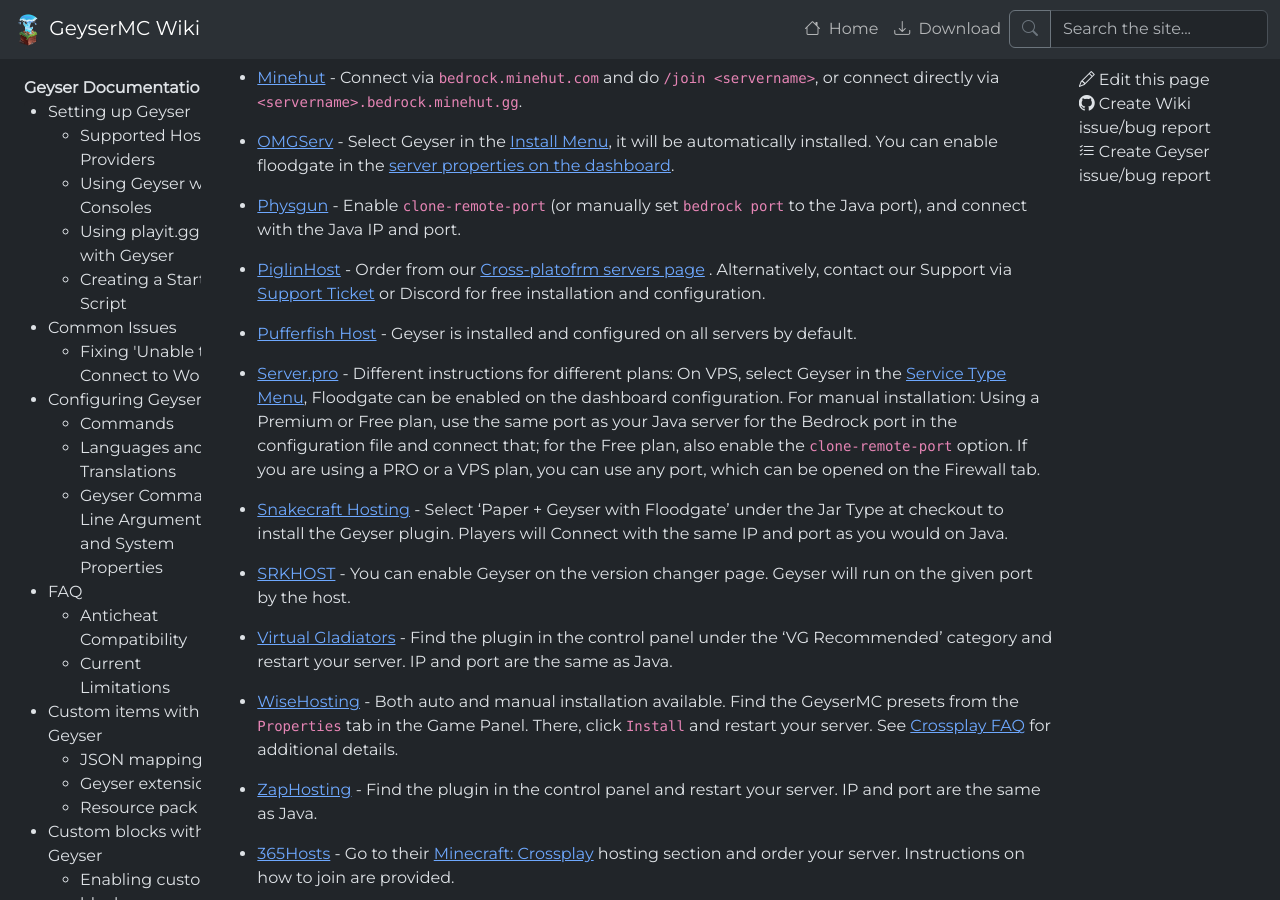
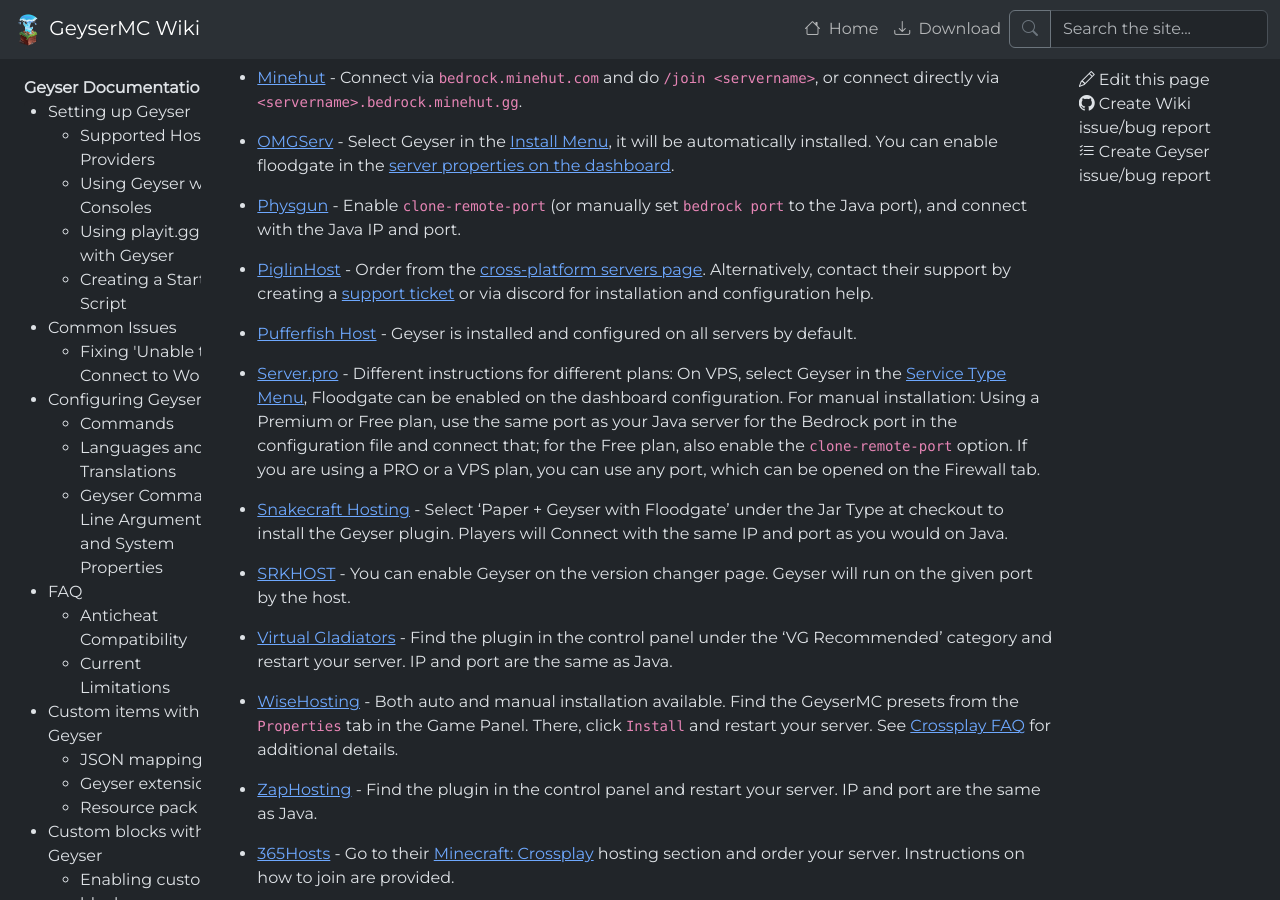
Before and after one commit to GeyserMC/GeyserWiki, a Jekyll site: the page built from _docs/geyser/supported-hosting-providers.md, in a window 1280 px wide and 900 px high, scrolled down 1296 px. Built offline with Jekyll 4.4.1, drawn with Linux system fonts in a browser that asks for light colours.

Commit message:
Update _data/providers.json
Co-authored-by: chris <github@onechris.mozmail.com>

```diff
--- a/_data/providers.json
+++ b/_data/providers.json
@@ -79,7 +79,7 @@
     {
       "name": "PiglinHost",
       "url": "https://piglinhost.com/",
-      "description": "Order from our [Cross-platofrm servers page](https://piglinhost.com/minecraft-java-hosting.html) . Alternatively, contact our Support via [Support Ticket](https://billing.piglinhost.com/submitticket.php?step=2&deptid=5) or Discord for free installation and configuration."
+      "description": "Order from the [cross-platform servers page](https://piglinhost.com/minecraft-java-hosting.html). Alternatively, contact their support by creating a [support ticket](https://billing.piglinhost.com/submitticket.php?step=2&deptid=5) or via discord for installation and configuration help."
     },
     {
       "name": "Pufferfish Host",
```
